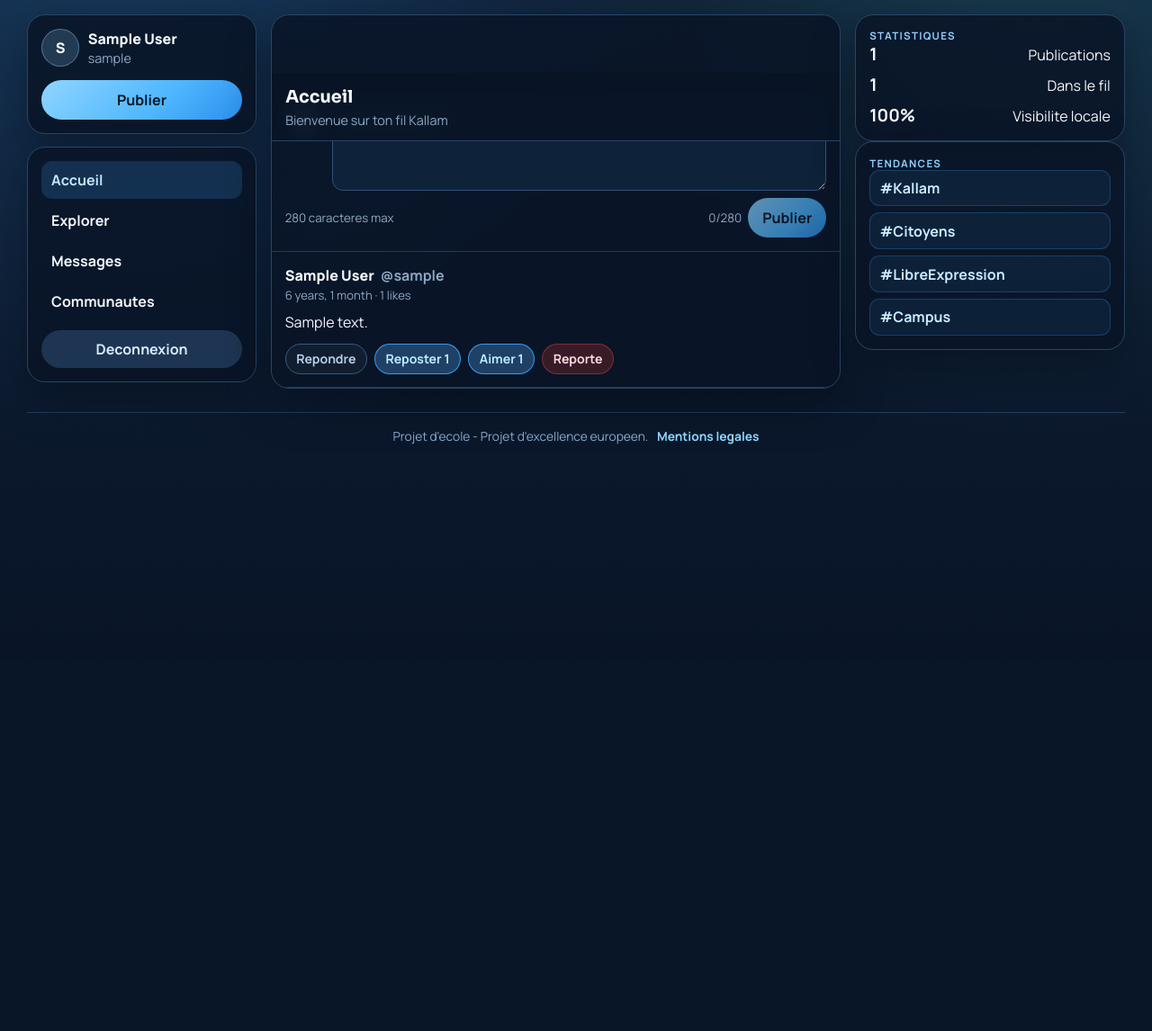
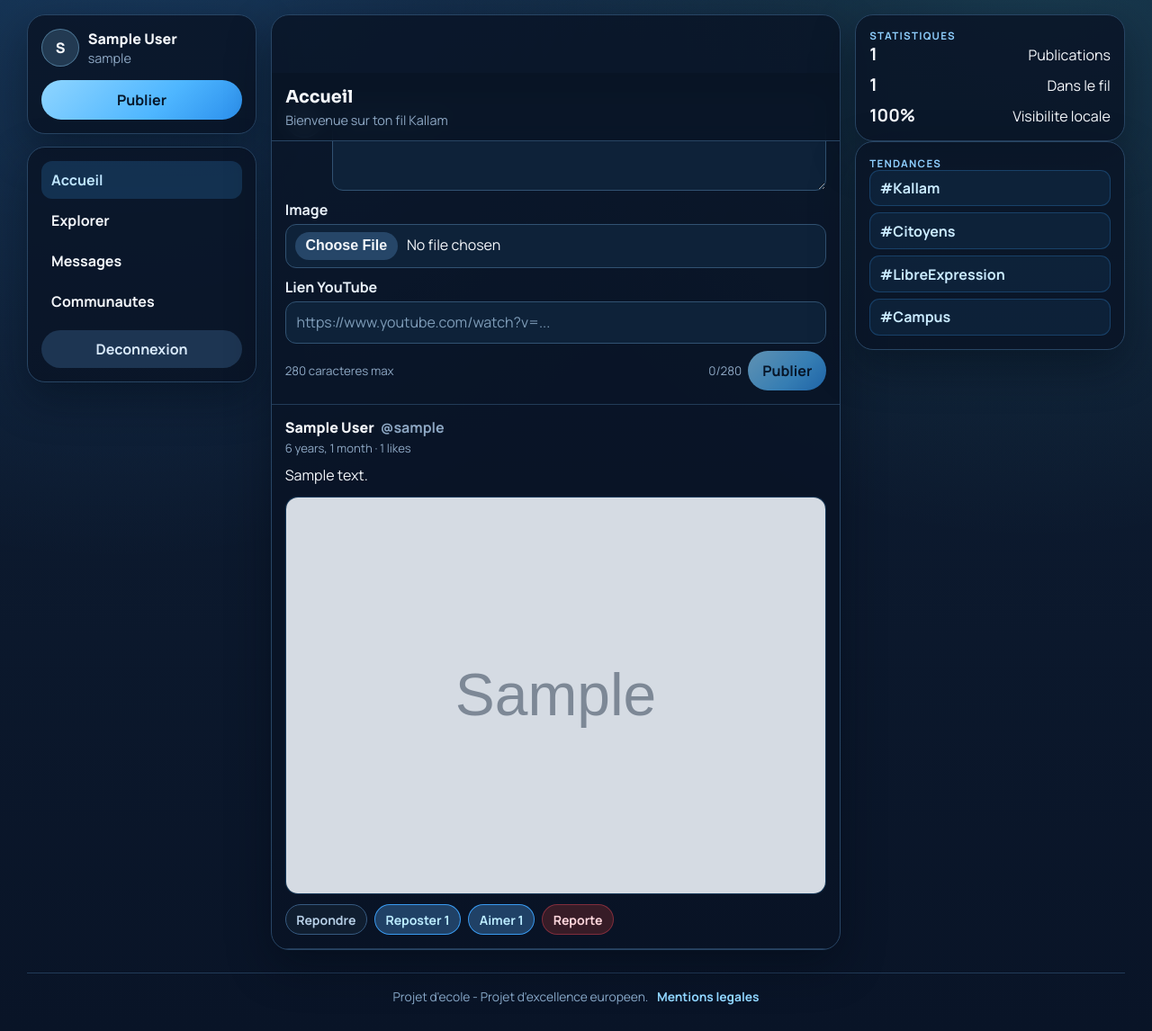
Before and after one commit to yugmerabtene/kallam, a Django app: page / in a window 1280 px wide. Shown: the part 65-1211 px from the top of the page at 90% size. Before the commit the page ends 559 px from the top, so only its background shows below. Run offline with Django 5.2, Linux system fonts and the light colour scheme; a user stored in the database is signed in; tables that the repository leaves empty hold one stand-in row (values such as "Sample post"); grey boxes marked "Sample" are stand-in pictures.

Commit message:
feat(feed): render post media and cover image/video flows

```diff
--- a/accounts/static/accounts/auth.js
+++ b/accounts/static/accounts/auth.js
@@ -54,6 +54,8 @@
   var composerForm = document.querySelector("[data-composer-form]");
   if (!composerForm) return;
   var textarea = composerForm.querySelector("textarea[name='content']");
+  var imageInput = composerForm.querySelector("input[name='image']");
+  var youtubeInput = composerForm.querySelector("input[name='youtube_url']");
   var counter = composerForm.querySelector("[data-char-count]");
   var publishBtn = composerForm.querySelector("[data-publish-btn]");
   if (!textarea || !counter || !publishBtn) return;
@@ -85,10 +87,15 @@
   function updateCounter() {
     var length = textarea.value.length;
     counter.textContent = length + "/280";
-    var canPublish = length > 0 && length <= 280;
+    var hasImage = imageInput && imageInput.files && imageInput.files.length > 0;
+    var hasYoutube = youtubeInput && youtubeInput.value.trim().length > 0;
+    var hasText = length > 0 && length <= 280;
+    var canPublish = hasText || hasImage || hasYoutube;
     publishBtn.disabled = !canPublish;
   }
 
   textarea.addEventListener("input", updateCounter);
+  if (imageInput) imageInput.addEventListener("change", updateCounter);
+  if (youtubeInput) youtubeInput.addEventListener("input", updateCounter);
   updateCounter();
 })();
--- a/accounts/static/accounts/styles.css
+++ b/accounts/static/accounts/styles.css
@@ -487,6 +487,57 @@ button.secondary:hover {
   gap: 0.45rem;
 }
 
+.composer-media-fields {
+  margin-top: 0.62rem;
+  display: grid;
+  gap: 0.62rem;
+}
+
+.form-file-input {
+  padding: 0.52rem 0.62rem;
+}
+
+.form-file-input::file-selector-button {
+  margin-right: 0.62rem;
+  border: 0;
+  border-radius: 999px;
+  padding: 0.38rem 0.74rem;
+  background: #264668;
+  color: #f4f7fb;
+  cursor: pointer;
+  font-weight: 700;
+}
+
+.tweet-media {
+  margin: 0 0 0.72rem;
+  border-radius: 14px;
+  overflow: hidden;
+  border: 1px solid rgba(60, 165, 255, 0.26);
+  background: rgba(8, 17, 30, 0.95);
+}
+
+.tweet-media img {
+  display: block;
+  width: 100%;
+  max-height: 440px;
+  object-fit: cover;
+}
+
+.tweet-video {
+  margin: 0 0 0.72rem;
+  border-radius: 14px;
+  overflow: hidden;
+  border: 1px solid rgba(60, 165, 255, 0.26);
+  background: rgba(8, 17, 30, 0.95);
+}
+
+.tweet-video iframe {
+  display: block;
+  width: 100%;
+  aspect-ratio: 16 / 9;
+  border: 0;
+}
+
 .posts-grid {
   display: grid;
 }
--- a/templates/accounts/home.html
+++ b/templates/accounts/home.html
@@ -40,14 +40,33 @@
     </header>
 
     <section class="composer" id="composer">
-      <form method="post" class="composer-form" data-composer-form>
+      <form method="post" enctype="multipart/form-data" class="composer-form" data-composer-form>
         {% csrf_token %}
         <div class="composer-top">
           <span class="avatar-badge muted-avatar">{{ user.first_name|default:user.username|slice:":1"|upper }}</span>
           {{ post_form.content }}
         </div>
+        <div class="composer-media-fields">
+          <div class="field">
+            <label for="{{ post_form.image.id_for_label }}">Image</label>
+            {{ post_form.image }}
+            {% if post_form.image.errors %}
+              <small class="error">{{ post_form.image.errors|striptags }}</small>
+            {% endif %}
+          </div>
+          <div class="field">
+            <label for="{{ post_form.youtube_url.id_for_label }}">Lien YouTube</label>
+            {{ post_form.youtube_url }}
+            {% if post_form.youtube_url.errors %}
+              <small class="error">{{ post_form.youtube_url.errors|striptags }}</small>
+            {% endif %}
+          </div>
+        </div>
         {% if post_form.content.errors %}
           <small class="error">{{ post_form.content.errors|striptags }}</small>
+        {% endif %}
+        {% if post_form.non_field_errors %}
+          <small class="error">{{ post_form.non_field_errors|striptags }}</small>
         {% endif %}
         <div class="composer-footer">
           <small class="muted">280 caracteres max</small>
@@ -71,7 +90,28 @@
               </div>
             </header>
 
-            <p class="tweet-text">{{ post.content }}</p>
+            {% if post.content %}
+              <p class="tweet-text">{{ post.content }}</p>
+            {% endif %}
+
+            {% if post.image %}
+              <figure class="tweet-media">
+                <img src="{{ post.image.url }}" alt="Image publiee par {{ post.author_display_name }}" loading="lazy">
+              </figure>
+            {% endif %}
+
+            {% if post.youtube_embed_url %}
+              <div class="tweet-video">
+                <iframe
+                  src="{{ post.youtube_embed_url }}"
+                  title="Video YouTube"
+                  loading="lazy"
+                  referrerpolicy="strict-origin-when-cross-origin"
+                  allow="accelerometer; autoplay; clipboard-write; encrypted-media; gyroscope; picture-in-picture; web-share"
+                  allowfullscreen>
+                </iframe>
+              </div>
+            {% endif %}
 
             <div class="tweet-actions">
               <button type="button" class="action-btn reply-btn" data-reply-handle="{{ post.author_handle }}">
```
Also changed, not shown: accounts/tests.py (+58 -0 lines), accounts/tests_unit.py (+29 -2 lines).
